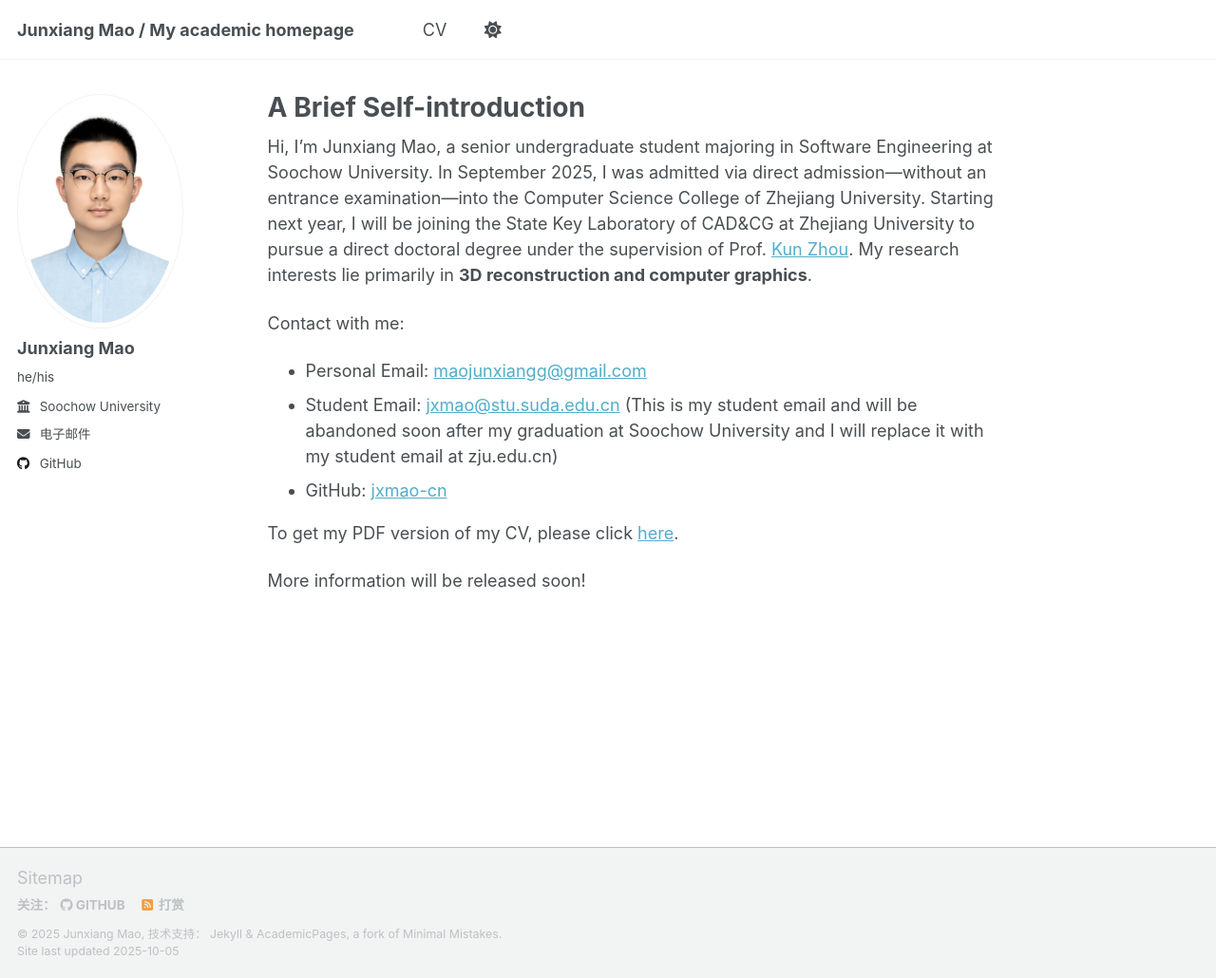
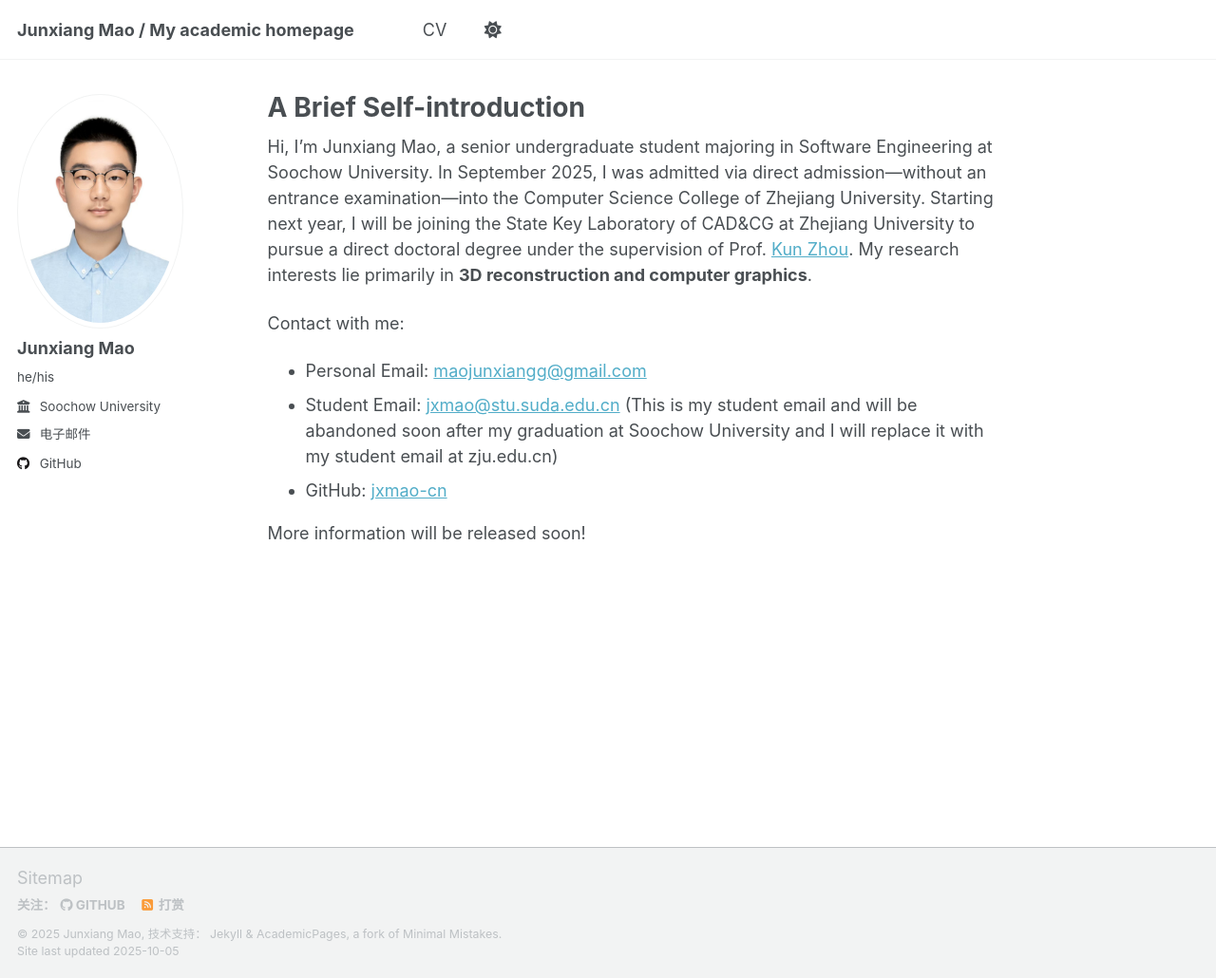
Before and after one commit to jxmao-cn/jxmao-cn.github.io, a Jekyll site: the page built from _pages/about.md, in a window 1280 px wide and 1030 px high. Shown: the whole window at 95% size. Built offline with Jekyll 4.4.1, drawn with Linux system fonts in a browser that asks for light colours; a script that is not in the unit is left out.

Commit message:
Update about.md

```diff
--- a/_pages/about.md
+++ b/_pages/about.md
@@ -15,6 +15,4 @@ Contact with me:
 - Student Email: [jxmao@stu.suda.edu.cn](mailto:jxmao@stu.suda.edu.cn) (This is my student email and will be abandoned soon after my graduation at Soochow University and I will replace it with my student email at zju.edu.cn)
 - GitHub: [jxmao-cn](https://github.com/jxmao-cn)
 
-To get my PDF version of my CV, please click [here](https://jxmao-cn.github.io/files/cv-maojunxiang.pdf).
-
 More information will be released soon!
```
